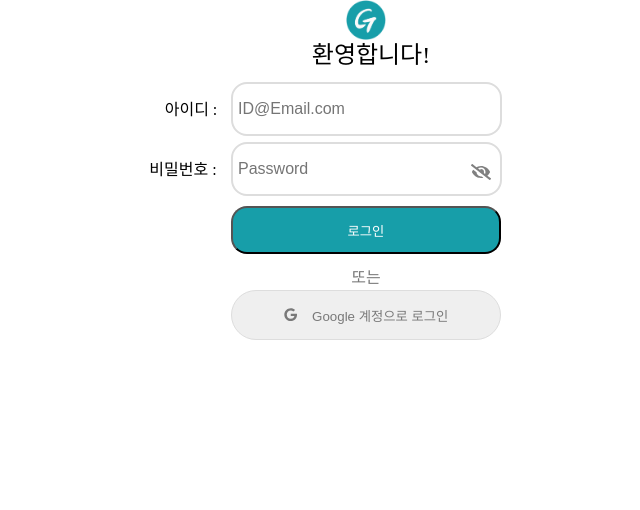
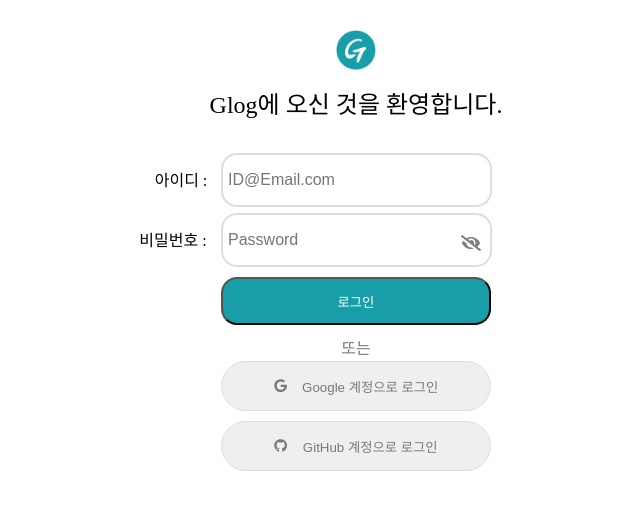
Before and after one commit to codestates/glog, a React (Create React App) app in the folder glog-client/: page /signin in a window 1280 px wide. Shown: the top 510 px of the page, without its empty margins (284-924 px from the left). Built offline with nearby package versions, Linux system fonts and the light colour scheme; no server answers.

Commit message:
feature/layout change all layout

```diff
--- a/glog-client/src/components/SocialAuth.js
+++ b/glog-client/src/components/SocialAuth.js
@@ -8,9 +8,9 @@ export default function SocialAuth() {
             <div className='google-btn'>
                 <FaGoogle/><span>google계정으로 계속하기</span>
             </div>
-            {/* <div className='github-btn'>
+            <div className='github-btn'>
                 <FaGithub/><span>github계정으로 계속하기</span>
-            </div>         */}
+            </div>
         </>
     );
 }
--- a/glog-client/src/css/header.css
+++ b/glog-client/src/css/header.css
@@ -2,7 +2,7 @@
     display: flex;
 	align-items: center;
 	justify-content: space-between;
-    margin: 50px 0 30px 0;
+    margin: 50px 0 30px;
 }
 .header .logo {
     display: flex;
--- a/glog-client/src/css/main.css
+++ b/glog-client/src/css/main.css
@@ -1,15 +1,18 @@
 .main {
-    width: 930px;
+
 }
 .post {
-    float: right;
+    float: left;
     width: 30%;
     padding: 5px;
-    margin-left: 10px;
+    margin-left: 30px;
     text-align: left;
     box-sizing: content-box;
     border: 1px solid #ccc;
     color : rgb(59, 59, 59);
+}
+.post:first-of-type {
+    margin-left: 0;
 }
 .post img {
     width: 280px;
--- a/glog-client/src/css/signIn.css
+++ b/glog-client/src/css/signIn.css
@@ -1,22 +1,14 @@
 .signin-container{
-    width: 980px;
-    min-width: 400px;
-    margin: 0 auto;
-    text-align: center;
+
 }
 
 .signin-intro{
-    display: inline-block;
-    width: 40px;
-    height: 40px;
+    margin-top: 30px;
 }
 
 .signin-intro .intro{
-    position: relative;
     font-size: 1.5em;
-    width: 150px;
-    right: 50px;
-    height: 5px;
+    margin: 20px 0;
 }
 
 .signin {
--- a/glog-client/src/css/signUp.css
+++ b/glog-client/src/css/signUp.css
@@ -1,8 +1,4 @@
 .signup-container {
-    width : 980px;
-    min-width: 400px;
-    margin: 0 auto;
-    text-align: center;
 
 }
 /* intro */
@@ -72,7 +68,7 @@
 }
 .user-info .password .show {
     position: absolute;
-    top: 37px;
+    top: 30%;
     right: 10px;
     color: #179ea9;
     cursor: pointer;
--- a/glog-client/src/index.css
+++ b/glog-client/src/index.css
@@ -1,5 +1,4 @@
 body {
-  margin: 0;
   font-family: -apple-system, BlinkMacSystemFont, 'Segoe UI', 'Roboto', 'Oxygen',
     'Ubuntu', 'Cantarell', 'Fira Sans', 'Droid Sans', 'Helvetica Neue',
     sans-serif;
--- a/glog-client/src/pages/MyPage.js
+++ b/glog-client/src/pages/MyPage.js
@@ -1,11 +1,15 @@
 import React from 'react';
 import '../css/mypage.css';
+import Header from './Header';
 
 export default function MyPage() {
     return (
-        <div className="mypageContainer">
-            안녕하세요. 마이페이지 입니다.
-            구현 예정입니다.
-        </div>
+        <>
+            <Header/>
+            <div className="mypageContainer">
+                안녕하세요. 마이페이지 입니다.
+                구현 예정입니다.
+            </div>
+        </>
     );
 }
--- a/glog-client/src/pages/SignIn.js
+++ b/glog-client/src/pages/SignIn.js
@@ -6,6 +6,7 @@ import { faGithub,faGoogle } from '@fortawesome/free-brands-svg-icons';
 import { useForm } from 'react-hook-form';
 import logo from '../img/logo.png'
 import axios from 'axios';
+import {Link} from 'react-router-dom';
 
 
 export default function SignIn() {
@@ -105,7 +106,7 @@ export default function SignIn() {
                 <a href="/">
                     <img src={logo} width="40" height="40" alt="logo"/>
                 </a>
-                <p className="intro"> 환영합니다!</p>
+                <p className="intro">Glog에 오신 것을 환영합니다.</p>
             </div>
             <div className="signin">
                 <div className="singin-form">
@@ -156,12 +157,12 @@ export default function SignIn() {
                             <span className="signin_text"> Google 계정으로 로그인</span>
                         </button>
                     </div>
-                    {/* <div className="github-btn">
+                    <div className="github-btn">
                         <button className="signin_github">
                         <FontAwesomeIcon icon={faGithub}/>
                             <span className="signin_text"> GitHub 계정으로 로그인</span>
                         </button>
-                    </div> */}
+                    </div>
                 </div>
             </div>
         </div>
--- a/glog-client/src/pages/SignUp.js
+++ b/glog-client/src/pages/SignUp.js
@@ -7,6 +7,7 @@ import SocialAuth from '../components/SocialAuth'
 import logo from '../img/logo.png';
 import crypto from 'crypto';
 import axios from 'axios';
+import {Link} from 'react-router-dom';
 
 export default function SignUp() {
     const JWT_EXPIRY_TIME = 24 * 3600 * 1000; // 만료 시간 (24시간 밀리 초로 표현)
@@ -64,7 +65,7 @@ export default function SignUp() {
             || !pwdRegex.test(userInfo.password)) {
             alert('필수사항을 확인해주세요.');
             return;
-        } else {
+        }else {
             axios.post('http://localhost:4000/signup', {'token':jwtToken()})
                 .then(res => {
                     console.log(res);
```
